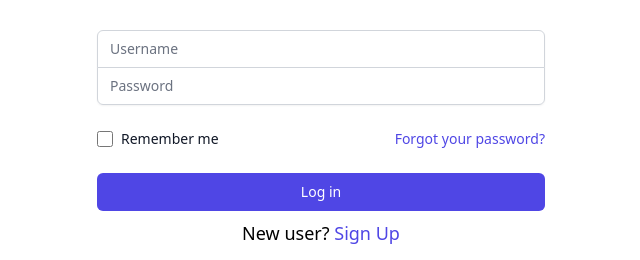
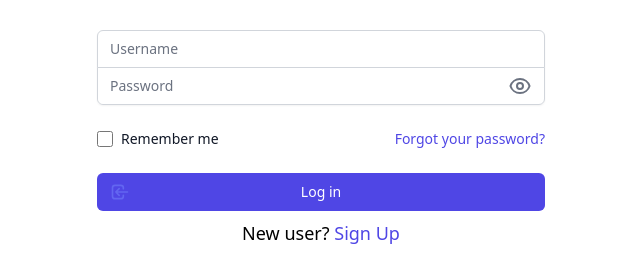
Before and after one commit to dhsosa98/alkemy-challenge, a React (Create React App) app: page /login in a window 1280 px wide. Shown: the part 302-562 px from the top of the page, without its empty margins (319-959 px from the left). Built offline with nearby package versions, Linux system fonts and the light colour scheme.

Commit message:
added showPass state and refactored component

```diff
--- a/src/components/FormUserLogin/index.js
+++ b/src/components/FormUserLogin/index.js
@@ -1,7 +1,11 @@
+import { EyeIcon, EyeOffIcon, LoginIcon } from '@heroicons/react/outline'
 import { CashIcon } from '@heroicons/react/solid'
 import { Link } from 'react-router-dom'
+import { useState } from 'react'
 
-const FormUserLogin = ( { onSubmit, setUsername, setPassword, error, setError } ) => {
+const FormUserLogin = ( {...props} ) => {
+  const { onSubmit, setUsername, setPassword, error, setError } = props
+  const [showPass, setShowPass] = useState(false)
     return (
 
         <>
@@ -12,7 +16,7 @@ const FormUserLogin = ( { onSubmit, setUsername, setPassword, error, setError }
             <h2 className="mt-6 text-center text-3xl font-extrabold text-gray-900">Log in to your account</h2>
           </div>
           <form className="mt-8 space-y-6" onSubmit={onSubmit}>
-            {error && <div className=' bg-red-500 text-center p-2 text-white'>Username and/or password incorrect</div>}
+            {error && <div className=' bg-red-500 text-center p-2 text-white'>{error}</div>}
             <input type="hidden" name="remember" defaultValue="true" />
             <div className="rounded-md shadow-sm -space-y-px">
               <div>
@@ -23,7 +27,7 @@ const FormUserLogin = ( { onSubmit, setUsername, setPassword, error, setError }
                   name="username"
                   autoComplete="current-username"
                   required
-                  className="appearance-none rounded-none relative block w-full px-3 py-2 border border-gray-300 placeholder-gray-500 text-gray-900 rounded-t-md focus:outline-none focus:ring-indigo-500 focus:border-indigo-500 focus:z-10 sm:text-sm"
+                  className="appearance-none rounded-none relative block w-full px-3 py-2 border border-gray-300 placeholder-gray-500 text-gray-900 rounded-t-md focus:outline-none sm:text-sm"
                   placeholder="Username"
                   onChange={(e)=>{
                     setError(false)
@@ -31,21 +35,28 @@ const FormUserLogin = ( { onSubmit, setUsername, setPassword, error, setError }
                   }}
                 />
               </div>
-              <div>
+              <div className='flex flex-row border border-gray-300 rounded-b-md'>
                 <label className="sr-only">
                   Password
                 </label>
                   <input
                     name="password"
-                  type="password"
+                    type={!showPass ? "password" : "text"}
                     autoComplete="current-password"
                     required
-                  className="appearance-none rounded-none relative block w-full px-3 py-2 border border-gray-300 placeholder-gray-500 text-gray-900 rounded-b-md focus:outline-none focus:ring-indigo-500 focus:border-indigo-500 focus:z-10 sm:text-sm"
+                    className="appearance-none border-none relative block w-full px-3 py-2 rounded-b-md  placeholder-gray-500 text-gray-900 focus:outline-none sm:text-sm"
                     placeholder="Password"
                     onChange={(e)=>{
                       setError(false)
                       setPassword(e.target.value)}}
                   />
+                  <div className='pt-1.5 px-3'>
+                    {!showPass ?
+                    <EyeIcon onClick={()=>setShowPass(!showPass)} className='h-6 text-gray-500' />
+                    :
+                    <EyeOffIcon onClick={()=>setShowPass(!showPass)} className='h-6 text-gray-500' />
+                    }
+                </div>
               </div>
             </div>
 
@@ -63,9 +74,9 @@ const FormUserLogin = ( { onSubmit, setUsername, setPassword, error, setError }
               </div>
 
               <div className="text-sm">
-                <a href="/" className="font-medium text-indigo-600 hover:text-indigo-500">
+                <Link to="/reset-password" className="font-medium text-indigo-600 hover:text-indigo-500">
                   Forgot your password?
-                </a>
+                </Link>
               </div>
             </div>
 
@@ -74,6 +85,9 @@ const FormUserLogin = ( { onSubmit, setUsername, setPassword, error, setError }
                 type="submit"
                 className="group relative w-full flex justify-center py-2 px-4 border border-transparent text-sm font-medium rounded-md text-white bg-indigo-600 hover:bg-indigo-700 focus:outline-none focus:ring-2 focus:ring-offset-2 focus:ring-indigo-500"
               >
+                <span className="absolute left-0 inset-y-0 flex items-center pl-3">
+                  <LoginIcon className="h-5 w-5 text-indigo-500 group-hover:text-indigo-400" aria-hidden="true" />
+                </span>
                 Log in
               </button>
               <div className="text-lg text-center m-2">
```
Lines whose indentation alone changed are shown as unchanged.
